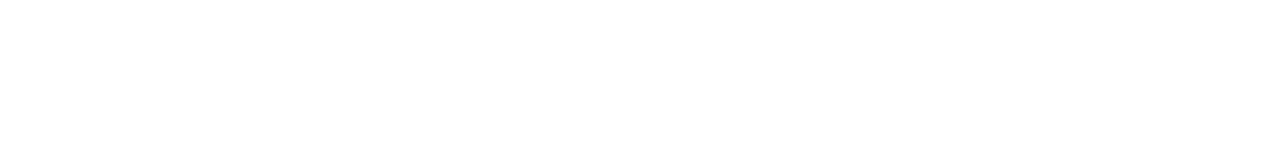
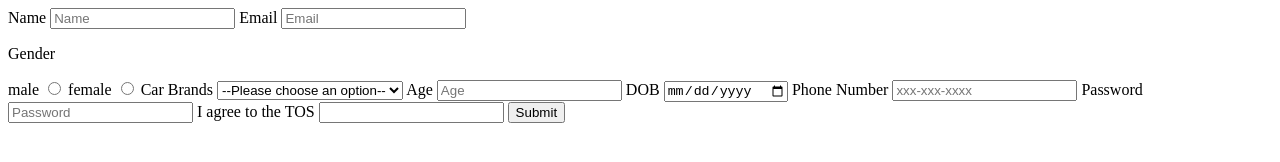
Before and after one commit to acciojob/signup-form-car-hemantgaikwad1, a website: page main.html in a window 1280 px wide. Drawn offline with Linux system fonts and the light colour scheme.

Commit message:
created a submission

```diff
--- a/main.html
+++ b/main.html
@@ -8,6 +8,32 @@
 
 <body>
 	<!-- the entire body must be written by student -->
+	<form action='post'>
+		<label for='name'>Name</label>
+		<input type='text' id='name' placeholder='Name' required>
+		<label for='email'>Email</label>
+		<input type='email' id='email' placeholder='Email' required>
+		<p>Gender</p>
+		<label for='gender_m'>male</label>
+		<input type='radio' id='gender_m' value='male' name='gender'  required>
+		<label for='gender_f'>female</label>
+		<input type='radio' id='gender_f' value='female' name='gender'  required>
+		<label for='cars'>Car Brands</label>
+		<select id='cars' required >
+			<option>--Please choose an option--</option>
+		</select>
+		<label for='age'>Age</label>
+		<input type='Number' id='age' placeholder='Age' required>
+		<label for='dob'>DOB</label>
+		<input type='Date' id='dob'  required>
+		<label for='tel'>Phone Number</label>
+		<input type='tel' id='tel' placeholder='xxx-xxx-xxxx' >
+		<label for='password'>Password</label>
+		<input type='password' id='password' placeholder='Password' required>
+		<label for='tos'>I agree to the TOS</label>
+		<input type='che'' id='tos'  required>
+		<input type='submit' id='submit' name='submit' value='Submit'>
+	</form>
     <script type="text/javascript" src="./script.js">
 </script>
 
```
